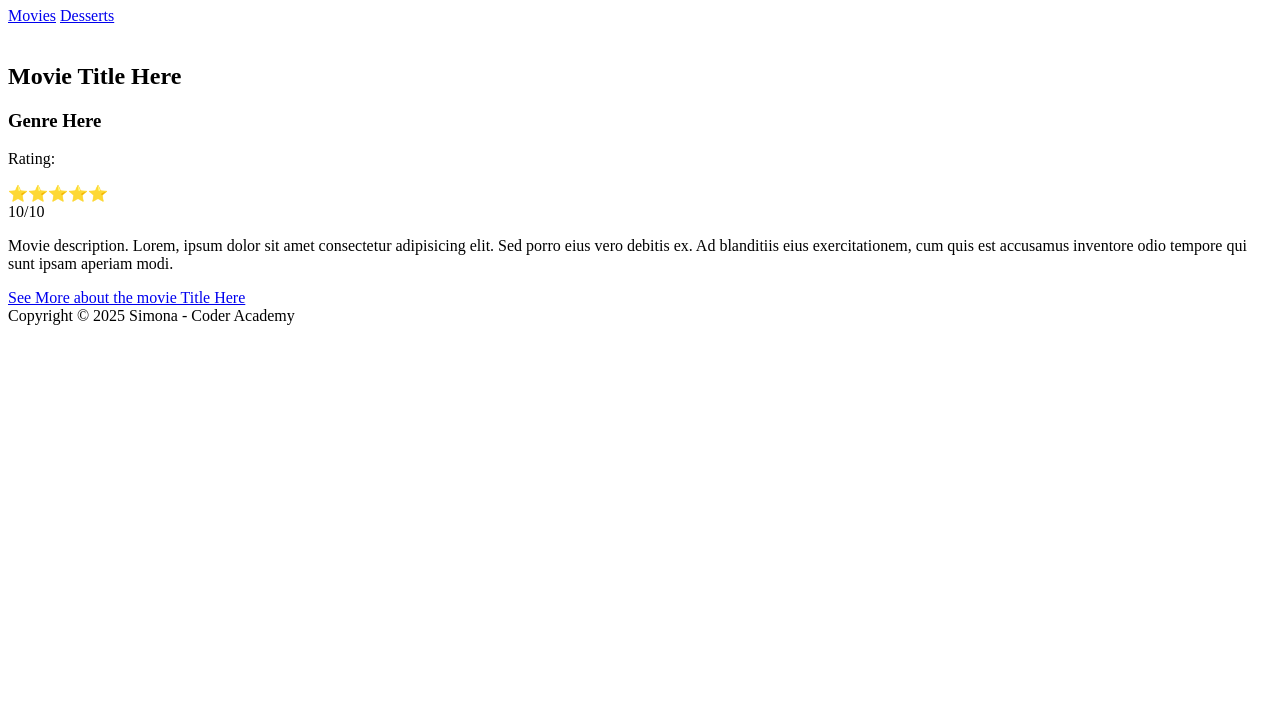
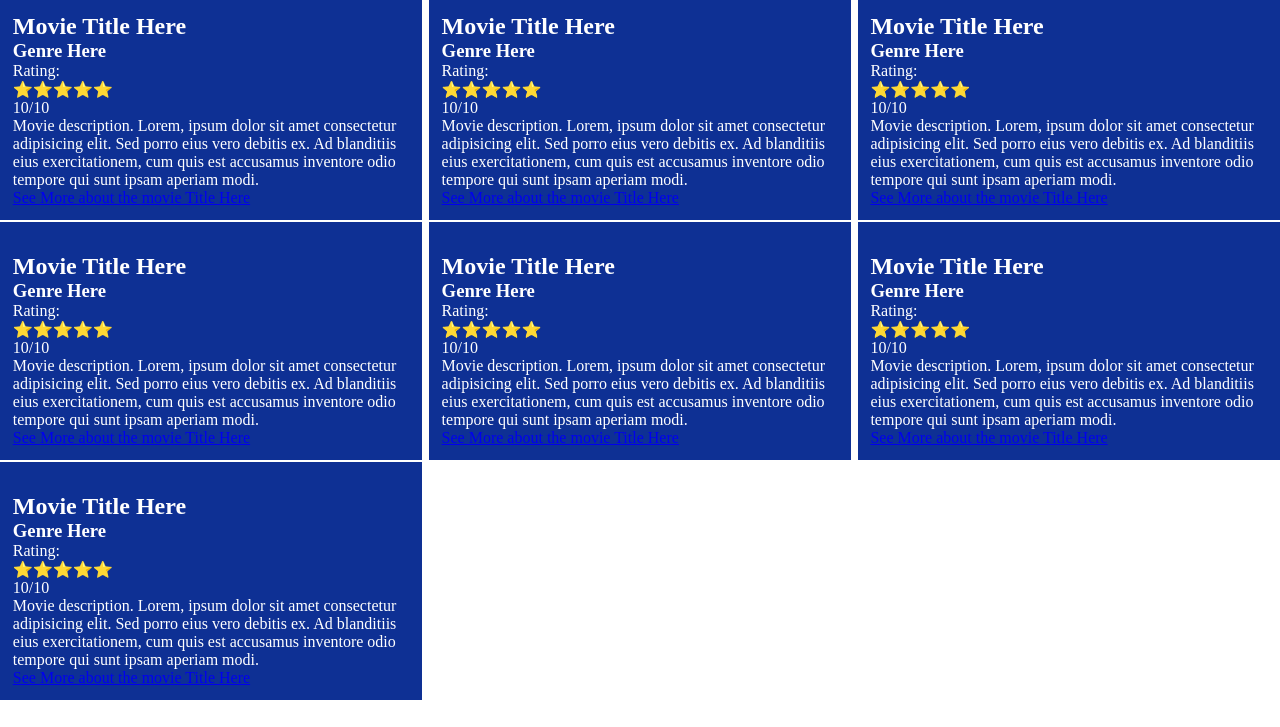
Before and after one commit to ChiSimo/mar25-t1w2-git-intro, a plain HTML site: page src/index.html in a window 1280 px wide. Shown: the part 73-800 px from the top of the page. Drawn offline with Linux system fonts and the light colour scheme.

Commit message:
Add CSS file and update styles

```diff
--- a/src/index.html
+++ b/src/index.html
@@ -4,6 +4,7 @@
     <meta charset="UTF-8">
     <meta name="viewport" content="width=device-width, initial-scale=1.0">
     <title>T1W2 Git Intro</title>
+    <link rel="stylesheet" href="./styles/styles.css">
 </head>
 <body>
     <header>
@@ -37,7 +38,90 @@
             </p>
             <a href="http://" target="_blank" rel="noopener noreferrer">See More about the movie Title Here</a>
 
+        </section>
+        <section class="movieCard">
+            <img />
+            <h2>Movie Title Here</h2>
+            <h3>Genre Here</h3>
+            <div class="movieRating">
+                <p>Rating:</p>
+                <div>⭐️⭐️⭐️⭐️⭐️</div>
+                <div>10/10</div>
+            </div>
+            <p>
+                Movie description. Lorem, ipsum dolor sit amet consectetur adipisicing elit. Sed porro eius vero debitis ex. Ad blanditiis eius exercitationem, cum quis est accusamus inventore odio tempore qui sunt ipsam aperiam modi.
+            </p>
+            <a href="http://" target="_blank" rel="noopener noreferrer">See More about the movie Title Here</a>
 
+        </section><section class="movieCard">
+            <img />
+            <h2>Movie Title Here</h2>
+            <h3>Genre Here</h3>
+            <div class="movieRating">
+                <p>Rating:</p>
+                <div>⭐️⭐️⭐️⭐️⭐️</div>
+                <div>10/10</div>
+            </div>
+            <p>
+                Movie description. Lorem, ipsum dolor sit amet consectetur adipisicing elit. Sed porro eius vero debitis ex. Ad blanditiis eius exercitationem, cum quis est accusamus inventore odio tempore qui sunt ipsam aperiam modi.
+            </p>
+            <a href="http://" target="_blank" rel="noopener noreferrer">See More about the movie Title Here</a>
+
+        </section><section class="movieCard">
+            <img />
+            <h2>Movie Title Here</h2>
+            <h3>Genre Here</h3>
+            <div class="movieRating">
+                <p>Rating:</p>
+                <div>⭐️⭐️⭐️⭐️⭐️</div>
+                <div>10/10</div>
+            </div>
+            <p>
+                Movie description. Lorem, ipsum dolor sit amet consectetur adipisicing elit. Sed porro eius vero debitis ex. Ad blanditiis eius exercitationem, cum quis est accusamus inventore odio tempore qui sunt ipsam aperiam modi.
+            </p>
+            <a href="http://" target="_blank" rel="noopener noreferrer">See More about the movie Title Here</a>
+
+        </section><section class="movieCard">
+            <img />
+            <h2>Movie Title Here</h2>
+            <h3>Genre Here</h3>
+            <div class="movieRating">
+                <p>Rating:</p>
+                <div>⭐️⭐️⭐️⭐️⭐️</div>
+                <div>10/10</div>
+            </div>
+            <p>
+                Movie description. Lorem, ipsum dolor sit amet consectetur adipisicing elit. Sed porro eius vero debitis ex. Ad blanditiis eius exercitationem, cum quis est accusamus inventore odio tempore qui sunt ipsam aperiam modi.
+            </p>
+            <a href="http://" target="_blank" rel="noopener noreferrer">See More about the movie Title Here</a>
+
+        </section><section class="movieCard">
+            <img />
+            <h2>Movie Title Here</h2>
+            <h3>Genre Here</h3>
+            <div class="movieRating">
+                <p>Rating:</p>
+                <div>⭐️⭐️⭐️⭐️⭐️</div>
+                <div>10/10</div>
+            </div>
+            <p>
+                Movie description. Lorem, ipsum dolor sit amet consectetur adipisicing elit. Sed porro eius vero debitis ex. Ad blanditiis eius exercitationem, cum quis est accusamus inventore odio tempore qui sunt ipsam aperiam modi.
+            </p>
+            <a href="http://" target="_blank" rel="noopener noreferrer">See More about the movie Title Here</a>
+
+        </section><section class="movieCard">
+            <img />
+            <h2>Movie Title Here</h2>
+            <h3>Genre Here</h3>
+            <div class="movieRating">
+                <p>Rating:</p>
+                <div>⭐️⭐️⭐️⭐️⭐️</div>
+                <div>10/10</div>
+            </div>
+            <p>
+                Movie description. Lorem, ipsum dolor sit amet consectetur adipisicing elit. Sed porro eius vero debitis ex. Ad blanditiis eius exercitationem, cum quis est accusamus inventore odio tempore qui sunt ipsam aperiam modi.
+            </p>
+            <a href="http://" target="_blank" rel="noopener noreferrer">See More about the movie Title Here</a>
 
         </section>
 
--- /dev/null
+++ b/src/styles/styles.css
@@ -0,0 +1,51 @@
+:root {
+    --background: #0e3094;
+    --textColour: #ffffff;
+
+    color: var(--textColour);
+
+    /*margin: 0; */
+
+
+}
+
+body {
+    width: 100%;
+    height: 100%;
+    /* max-height: 100dvh; */
+    /* overflow: hidden; */
+}
+
+* {
+    margin: 0;
+    padding: 0;
+}
+
+header {
+    background-color:palevioletred;
+}
+
+
+/* section.movieCard {
+
+
+}
+
+main.movieList > section.movieCard {
+
+} */
+
+
+main.movieList {
+
+    display: flex;
+    gap: 0.2dvw;
+    flex-wrap: wrap;
+    justify-content: space-between;
+
+    section.movieCard {
+        background-color: var(--background);
+        width: 31%;
+        padding: 1%;
+    }
+}
```
